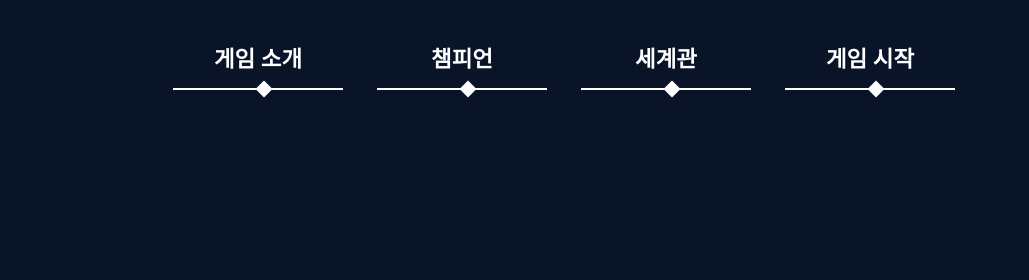
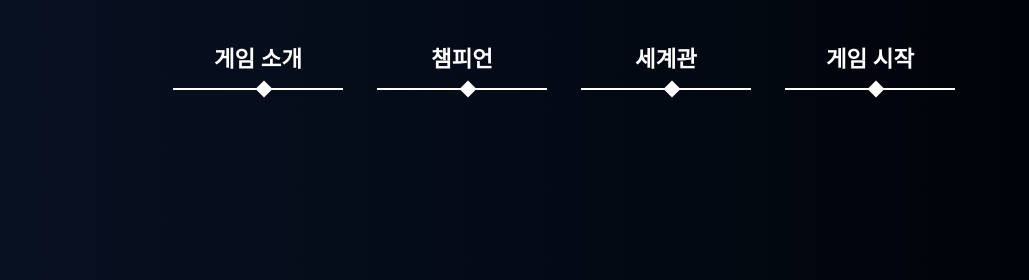
Before and after one commit to jiwonch/leagueOfLegends_pf, a plain HTML site: page index.html in a window 1280 px wide. Shown: the top 280 px of the page, 251-1280 px from the left. Drawn offline with Linux system fonts and the light colour scheme; a web font is replaced by a local one.

Commit message:
20220711_svg 파일추가

```diff
--- a/css/index.css
+++ b/css/index.css
@@ -40,7 +40,7 @@
 }
 
 body{
-    background: linear-gradient(to left, #091428 0%, #0A1428 100%);
+    background: linear-gradient(to left, #00040a 0%, #0A1428 100%);
 }
 
 ul,
```
Also changed, not shown: img/wave-haikei (1).svg (added), img/wave-haikei (2).svg (added), img/wave-haikei.svg (added).
